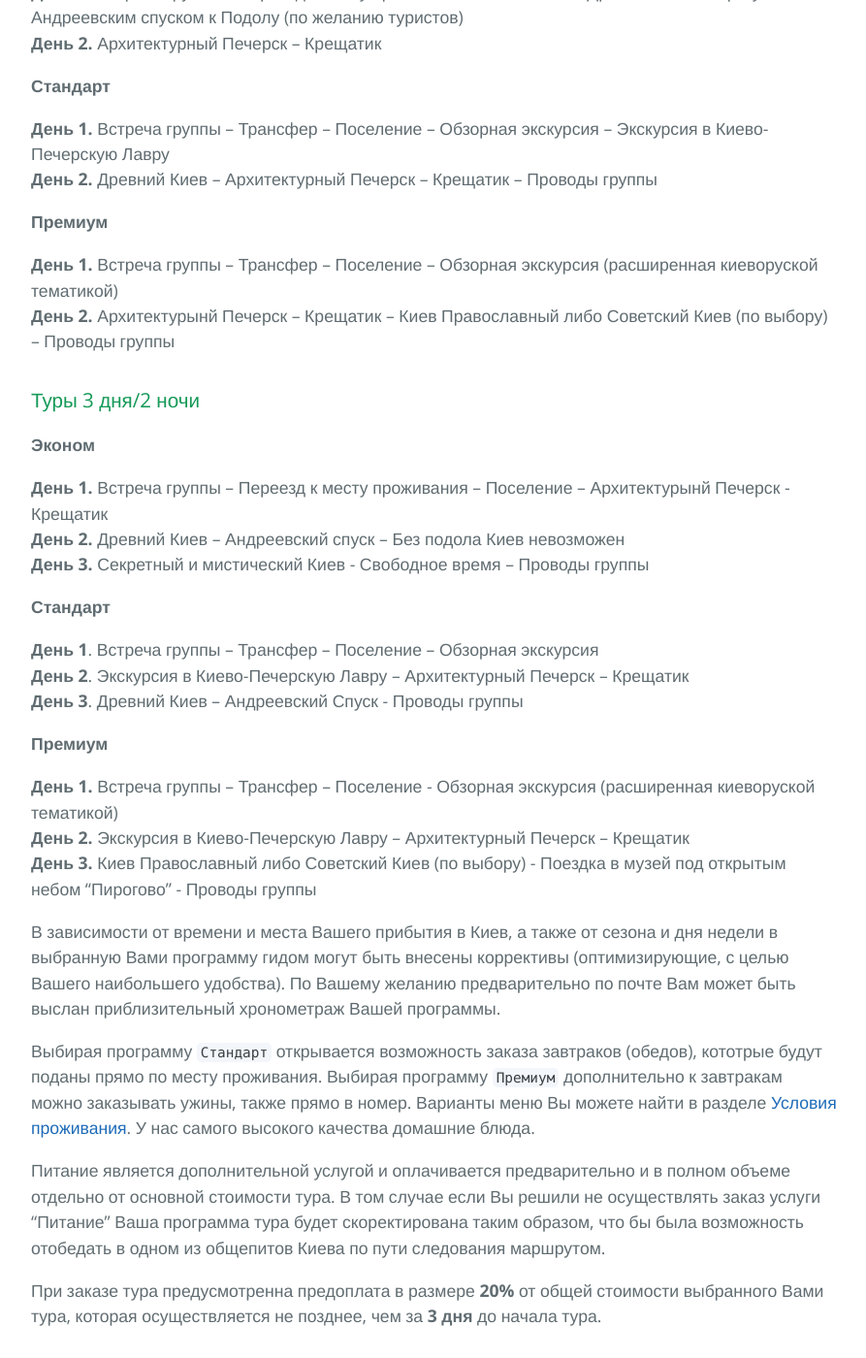
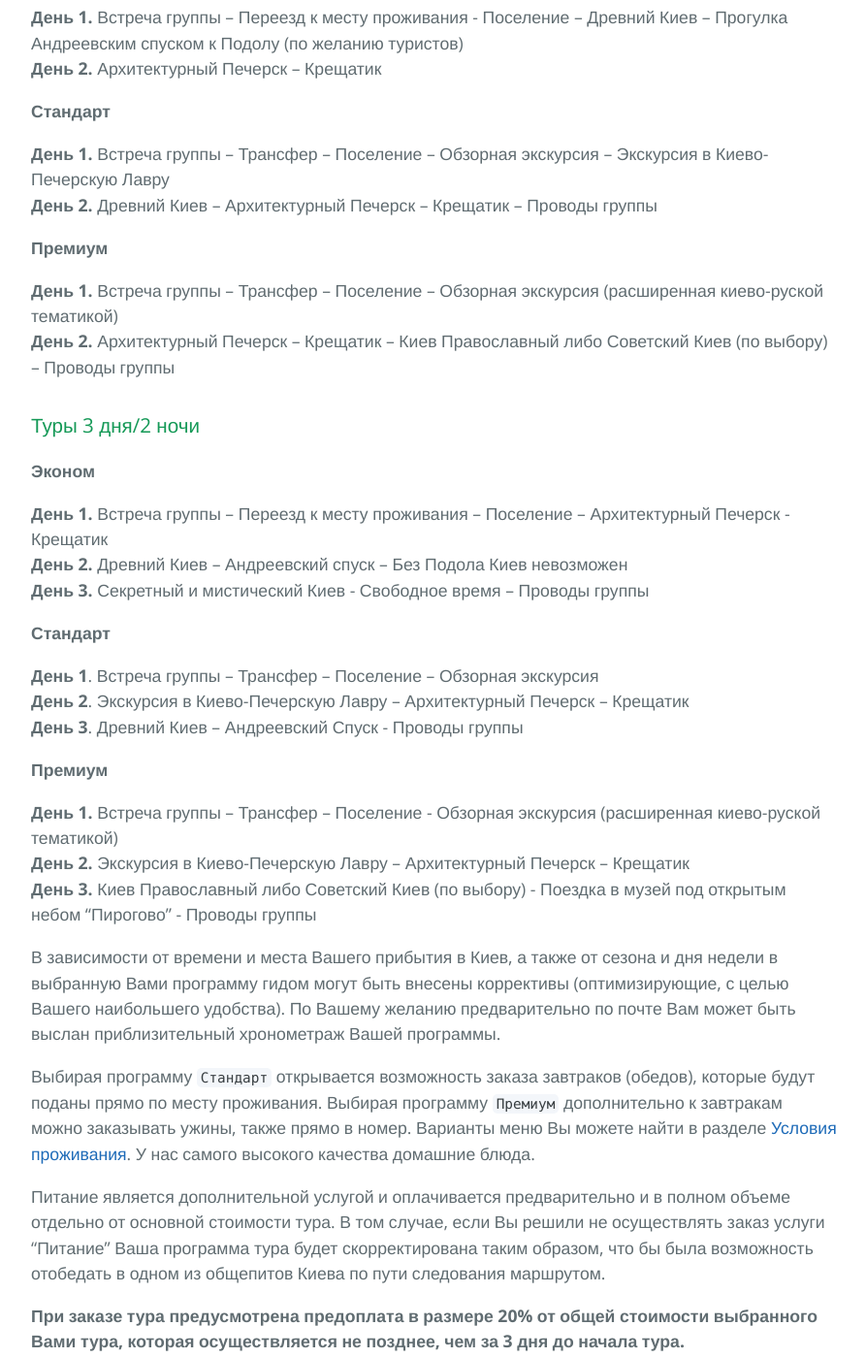
Before and after one commit to kyivin/kyivin.github.io, a Jekyll site: the page built from 1toursru.md, in a window 1280 px wide and 1400 px high, scrolled down 840 px. Shown: the whole window at 97% size, without its empty margins (192-1085 px from the left). Built offline with Jekyll 4.4.1, drawn with Linux system fonts in a browser that asks for light colours; nearby versions of some CDN libraries; library files that are not in the unit come from our copies; some of the changed text lies outside the part shown.

```diff
--- a/toursru.md
+++ b/1toursru.md
@@ -29,16 +29,16 @@ lang: ru
 <b>День 2.</b> Древний Киев – Архитектурный Печерск – Крещатик – Проводы группы
 
 <p><b>Премиум</b></p>
-<b>День 1.</b> Встреча группы – Трансфер – Поселение – Обзорная экскурсия (расширенная киеворуской тематикой)
+<b>День 1.</b> Встреча группы – Трансфер – Поселение – Обзорная экскурсия (расширенная киево-руской тематикой)
 <br>
-<b>День 2.</b> Архитектурынй Печерск – Крещатик – Киев Православный либо Советский Киев (по выбору) – Проводы группы
+<b>День 2.</b> Архитектурный Печерск – Крещатик – Киев Православный либо Советский Киев (по выбору) – Проводы группы
 
 <h3><a name="general" id="designer-templates" class="anchor" href="#designer-templates" aria-hidden="true"><span class="octicon octicon-link"></span></a>Туры 3 дня/2 ночи</h3>
 
 <p><b>Эконом</b></p>
-<b>День 1.</b> Встреча группы – Переезд к месту проживания – Поселение – Архитектурынй Печерск - Крещатик
+<b>День 1.</b> Встреча группы – Переезд к месту проживания – Поселение – Архитектурный Печерск - Крещатик
 <br>
-<b>День 2.</b> Древний Киев – Андреевский спуск – Без подола Киев невозможен
+<b>День 2.</b> Древний Киев – Андреевский спуск – Без Подола Киев невозможен
 <br>
 <b>День 3.</b> Секретный и мистический Киев  - Свободное время – Проводы группы
 
@@ -50,7 +50,7 @@ lang: ru
 <b>День 3</b>. Древний Киев – Андреевский Спуск - Проводы группы
 
 <p><b>Премиум</b></p>
-<b>День 1.</b> Встреча группы – Трансфер – Поселение - Обзорная экскурсия (расширенная киеворуской тематикой)
+<b>День 1.</b> Встреча группы – Трансфер – Поселение - Обзорная экскурсия (расширенная киево-руской тематикой)
 <br>
 <b>День 2.</b> Экскурсия в Киево-Печерскую Лавру – Архитектурный Печерск – Крещатик
 <br>
@@ -59,8 +59,8 @@ lang: ru
 
 <p>В зависимости от времени и места Вашего прибытия в Киев, а также от сезона и дня недели в выбранную Вами программу гидом могут быть внесены коррективы (оптимизирующие, с целью Вашего наибольшего удобства). По Вашему желанию предварительно по почте Вам может быть выслан приблизительный хронометраж Вашей программы.</p>
 
-<p>Выбирая программу <code>Стандарт</code> открывается возможность заказа завтраков (обедов), кототрые будут поданы прямо по месту проживания. Выбирая программу <code>Премиум</code> дополнительно к завтракам можно заказывать ужины, также прямо в номер. Варианты меню Вы можете найти в разделе <a href="/galleryru/">Условия проживания</a>. У нас самого высокого качества домашние блюда.</p>
+<p>Выбирая программу <code>Стандарт</code> открывается возможность заказа завтраков (обедов), которые будут поданы прямо по месту проживания. Выбирая программу <code>Премиум</code> дополнительно к завтракам можно заказывать ужины, также прямо в номер. Варианты меню Вы можете найти в разделе <a href="/galleryru/">Условия проживания</a>. У нас самого высокого качества домашние блюда.</p>
 
-<p>Питание является дополнительной услугой и оплачивается предварительно и в полном объеме отдельно от основной стоимости тура. В том случае если Вы решили не осуществлять заказ услуги “Питание” Ваша программа тура будет скоректирована таким образом, что бы была возможность отобедать в одном из общепитов Киева по пути следования маршрутом.</p>
+<p>Питание является дополнительной услугой и оплачивается предварительно и в полном объеме отдельно от основной стоимости тура. В том случае, если Вы решили не осуществлять заказ услуги “Питание” Ваша программа тура будет скорректирована таким образом, что бы была возможность отобедать в одном из общепитов Киева по пути следования маршрутом.</p>
 
-<p>При заказе тура предусмотренна предоплата в размере <b>20%</b> от общей стоимости выбранного Вами тура, которая осуществляется не позднее, чем за <b>3 дня</b> до начала тура.</p>
+<p><b>При заказе тура предусмотрена предоплата в размере 20% от общей стоимости выбранного Вами тура, которая осуществляется не позднее, чем за 3 дня до начала тура.</b></p>
--- a/index.html
+++ b/index.html
@@ -6,12 +6,12 @@ lang: ru
 
 <h3><a id="designer-templates" class="anchor" href="#designer-templates" aria-hidden="true"><span class="octicon octicon-link"></span></a>Про нас и наши экскурсии</h3>
 
-<p>На протяжении многих веков паломничество в Киев было едва ли не смыслом жизни многих православных христиан, Киев привлекал путешественников из самых отдаленных уголков Европы своей древней и драматичной историей, самобытной повседневностью, завораживал красотой, будоражил воображение таинственной мистичностью. И сегодня двери столицы Украины распахнуты для искушенных гостей и любознательных туристов, и у Киева есть все достоинства, чтобы их не разочаровать.</p>
+<p>На протяжении многих веков паломничество в Киев было едва ли не смыслом жизни многих православных христиан. Киев привлекал путешественников из самых отдаленных уголков Европы своей древней и драматичной историей, самобытной повседневностью, завораживал красотой, будоражил воображение таинственной мистичностью. И сегодня двери столицы Украины распахнуты для искушенных гостей и любознательных туристов, и у Киева есть все достоинства, чтобы их не разочаровать.</p>
 
 <p>В далекие времена путешествие в Киев было не простым предприятием. Другое дело теперь. Теперь это совсем просто. К тому же в Киеве есть те, кто охотно готов позаботиться о том, чтобы Ваш визит был наполнен наилучшими впечатлениями и оставил приятные воспоминания.</p>
 
 <p>Мы как раз команда таких людей. Обобщив разнообразный опыт в сфере киевского туризма, мы сделали свой выбор в пользу работы с индивидуальными (небольшими) группами туристов, а именно не более 10 человек.</p>
 
-<p>Эксклюзивность, гибкость и тщательно индивидуальный подход наряду со знанием своего дела – базовые принципы нашей работы. Вам будет предоставлена забота и внимание, будут учтены Ваши любые пожелания и особенности. Встреча Вашей компании в аэропорту или на вокзале в 4 утра, остаться еще на денек-другой после окончания экскурсионной программы, предварительный заказ билетов для Вас в один из киевских театров или посещение галереи, резервирование ресторана – с нами возможно все и даже больше.</p>
+<p>Эксклюзивность, гибкость и тщательно продуманный индивидуальный подход наряду со знанием своего дела – базовые принципы нашей работы. Вам будет предоставлена забота и внимание, будут учтены Ваши любые пожелания и особенности. Встреча Вашей компании в аэропорту или на вокзале в 4 утра, остаться еще на денек-другой после окончания экскурсионной программы, предварительный заказ билетов для Вас в один из киевских театров или посещение галереи, резервирование ресторана – с нами возможно все и даже больше.</p>
 
 <p>Просто свяжитесь с нами, мы предоставим всю информацию, и Вы не будете разочарованы. А то и вовсе просто сразу заказывайте тур.</p>
--- a/js/slider.js
+++ b/js/slider.js
@@ -45,9 +45,9 @@ $( document ).ready(function() {
 		price_std = [28, 27, 26, 25, 24, 23, 22, 21];
 		price_prm = [38, 37, 36, 35, 34, 33, 32, 31];
 	} else {
-		price_eco = [180, 170, 160, 150, 140, 130, 120, 110];
-		price_std = [280, 270, 260, 250, 240, 230, 220, 210];
-		price_prm = [380, 370, 360, 350, 340, 330, 320, 310];
+		price_eco = [390, 355, 315, 300, 290, 280, 270, 255]
+		price_std = [850, 670, 514, 499, 470, 455, 405, 395]
+		price_prm = [1290, 990, 890, 740, 630, 580, 530, 490]
 	}
 
 	function setOrderValues(pricingPlan) {
```
Also changed, not shown: other parts of 1toursru.md (+4 -4 lines), 2excursionsru.md (renamed from excursionsru.md, +12 -13 lines), 3galleryru.md (renamed from galleryru.md, +6 -2 lines), 4pricing_planru.md (renamed from pricing_planru.md, +1 -1 lines), 5promoru.md (added, +11 -0 lines), 6contactsru.html (renamed from contactsru.html).
